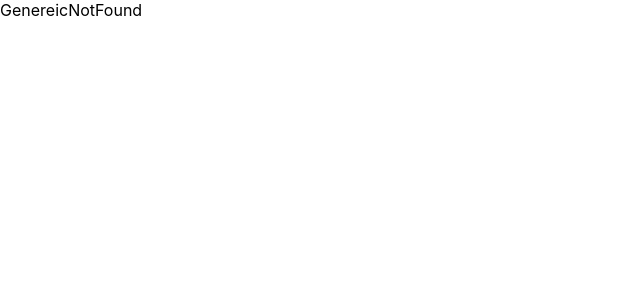
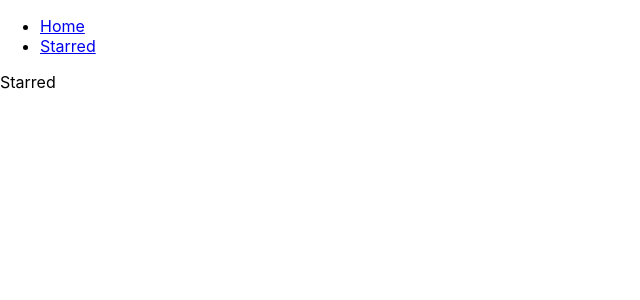
Before and after one commit to rushi1222/box-office, a React (Create React App) app: page /Starred in a window 1280 px wide. Before the commit this address led to /GenereicNotFound. Shown: the top 300 px of the page, without its empty margins (0-640 px from the left). Built offline with nearby package versions, Linux system fonts and the light colour scheme.

Commit message:
Created navabr

```diff
--- a/src/App.js
+++ b/src/App.js
@@ -1,20 +1,27 @@
 import {Routes,Route,NavLink} from 'react-router-dom'
 import { BrowserRouter } from 'react-router-dom';
-import Home from './Components/Home';
 import GenereicNotFound from './Components/GenereicNotFound';
 import { Navigate } from 'react-router-dom';
+import Nav from './Components/Nav';
+import Home from './Pages/Home';
+import Starred from './Pages/Starred';
  function App() {
   return (
     <BrowserRouter>
 
+    <div>
+
+    <Nav/>
     <Routes>
 
-      <Route path = "/" element = {<Home/>}></Route>
+      <Route  path = "/" element = {<Home/>}></Route>
+      <Route  path = "/Starred" element = {<Starred/>}></Route>
       <Route path = "/GenereicNotFound" element = {<GenereicNotFound/>}></Route>
       <Route path="*" element={<Navigate to="/GenereicNotFound" replace />} />
 
 
     </Routes>
+    </div>
     </BrowserRouter>
 
 
--- /dev/null
+++ b/src/Components/Nav.js
@@ -0,0 +1,25 @@
+import React from 'react'
+import { NavLink } from 'react-router-dom'
+
+
+
+const LINKS = [
+    {to: '/', text: 'Home'},
+    {to: '/Starred', text: 'Starred'},
+]
+
+function Nav() {
+
+  return (
+    <div>
+        <ul>
+
+            {
+                LINKS.map(item => <li key = {item.to}><NavLink to = {item.to}>{item.text}</NavLink></li>)
+            }
+        </ul>
+    </div>
+  )
+}
+
+export default Nav
--- /dev/null
+++ b/src/Pages/Starred.js
@@ -0,0 +1,9 @@
+import React from 'react'
+
+function Starred() {
+  return (
+    <div>Starred</div>
+  )
+}
+
+export default Starred
```
Also changed, not shown: src/Pages/Home.js (renamed from src/Components/Home.js).
